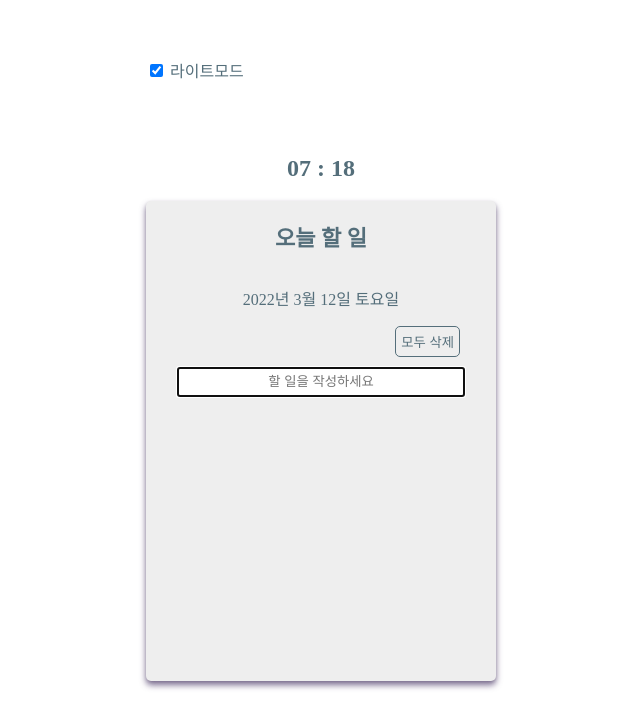
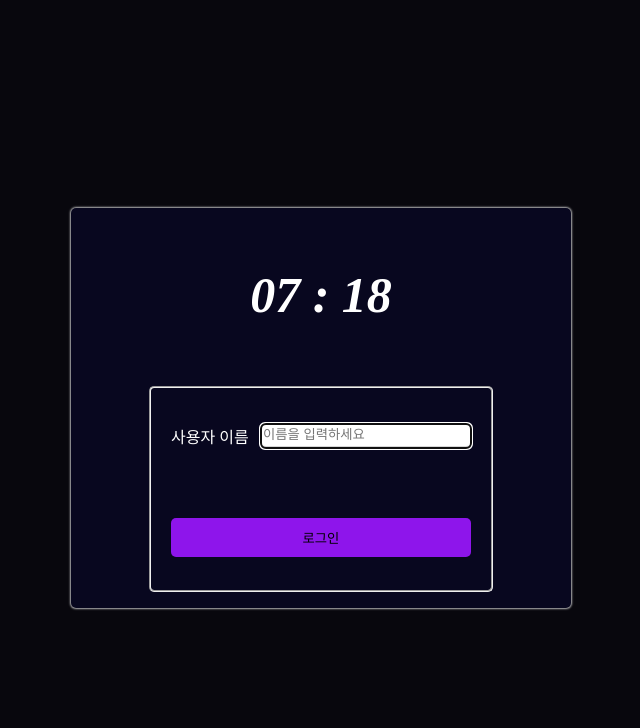
Before and after one commit to sangwoong03/Daily-Planner, a plain HTML site: page index.html in a window 1280 px wide. Shown: the whole page, without its empty margins (319-959 px from the left). Drawn offline with Linux system fonts and the light colour scheme; files that its build step writes are made by us from their sources.

Commit message:
rename files
Rename files (from login to index.html & style.css)

```diff
--- a/index.html
+++ b/index.html
@@ -1,43 +1,39 @@
 <!DOCTYPE html>
 <html lang="ko">
 <head>
-  <meta charset="UTF-8">
-  <meta name="viewport" content="width=device-width, initial-scale=1.0">
-  <meta http-equiv="X-UA-Compatible" content="ie=edge">
-  <title> today planner </title>
+    <meta charset="UTF-8">
+    <meta http-equiv="X-UA-Compatible" content="IE=edge">
+    <meta name="viewport" content="width=device-width, initial-scale=1.0">
 
-  <link rel="stylesheet" href="todostyle.css">
-  <link rel="stylesheet" media="(max-width: 480px)" href="todostyle-mobile.css">
-  <script src="./src/todo.js" defer></script>
-  <script src="./src/todoMode.js" defer></script>
-  <script src="./src/date.js" defer></script>
-  <script src="./src/clock.js" defer></script>
+    <title> JS App </title>
 
+    <link rel="stylesheet" href="style.css">
+    <script src="src/login.js" defer></script>
+    <script src="src/clock.js" defer></script>
+    <!-- <script src="../src/weather.js" defer></script> -->
 </head>
 
 <body>
-  <div class="box">
-    <div class="clock-box"></div>
-    <div class="container-todo">
-        <!-- ooo님 오늘의 일정입니다. -->
-        <div class="dark-check">
-          <input type="checkbox" class="dark-mode">
-          <span class="mode-text"> 다크모드</span>
-        </div>
-        <h2 class="title"> 오늘 할 일 </h2>
-        <div class="todo-today"></div>
-        <button class="clear-all"> 모두 삭제 </button>
-        <form class="todo-form">
-          <input type="text"
-                 class="input-todo"
-                 placeholder="할 일을 작성하세요"
-                 autofocus>
-          <button type="submit" class="mobile-submit" hidden> 📝 </button>
+    <div class="container">
+        <div class="clock-box"></div>
+
+        <form>
+            <fieldset>
+                <div class="input-box id-box">
+                    <label for="userid"> 사용자 이름 </label>
+                    <input type="text" id="userid" autofocus placeholder="이름을 입력하세요">
+                </div>
+                <!-- <div class="input-box pw-box">
+                    <label for="userpw"> 비밀번호 </label>
+                    <input type="password" id="userpw">
+                </div> -->
+
+                <div class="warning-msg"></div>
+                <!-- <div class="weather-box"></div> -->
+                <button class="btn-login" type="submit"> 로그인 </button>
+            </fieldset>
         </form>
-        <div class="todo-counter"></div>
-        <ul class="todo-list"></ul>
-        <!-- <div class="percentage-todo"></div> -->
     </div>
-  </div>
 </body>
+
 </html>
```
Also changed, not shown: login/login.html (deleted, +0 -39 lines), style.css (renamed from login/loginstyle.css).
